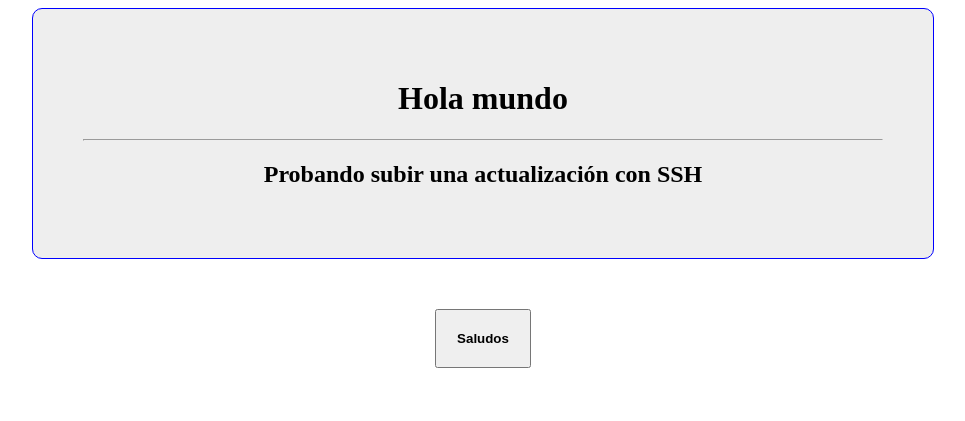
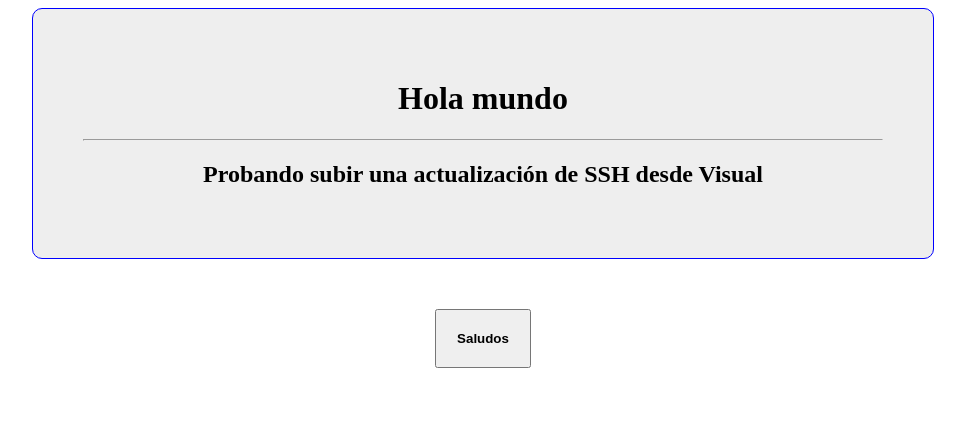
Before and after one commit to Karina7u7/MiProyectoGit, a plain HTML site: page index.html in a window 1280 px wide. Shown: the whole page, without its empty margins (157-1122 px from the left). Drawn offline with Linux system fonts and the light colour scheme.

Commit message:
Subida de cambios con GitHub con SSH

```diff
--- a/index.html
+++ b/index.html
@@ -11,7 +11,7 @@
         <header>
             <h1>Hola mundo</h1>
             <hr>
-            <h2>Probando subir una actualización con SSH</h2>
+            <h2>Probando subir una actualización de SSH desde Visual</h2>
         </header>
         <div>
             <button onclick="Hola()">Saludos</button>
```
